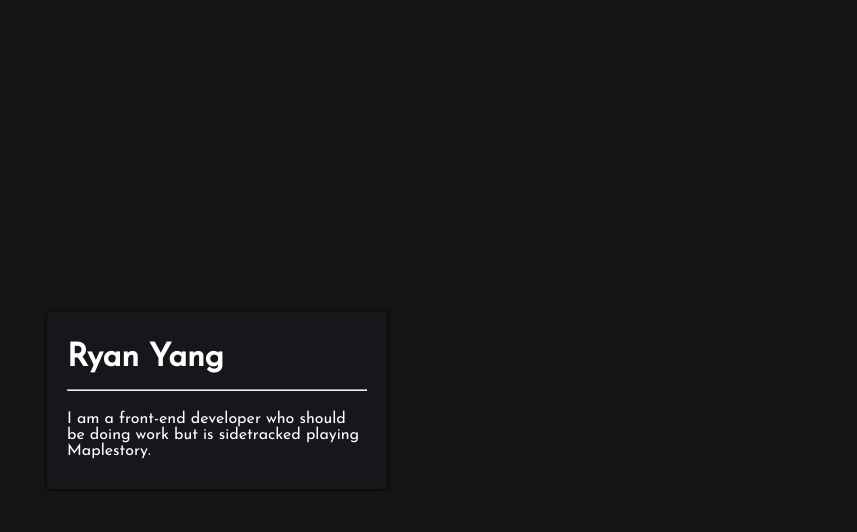
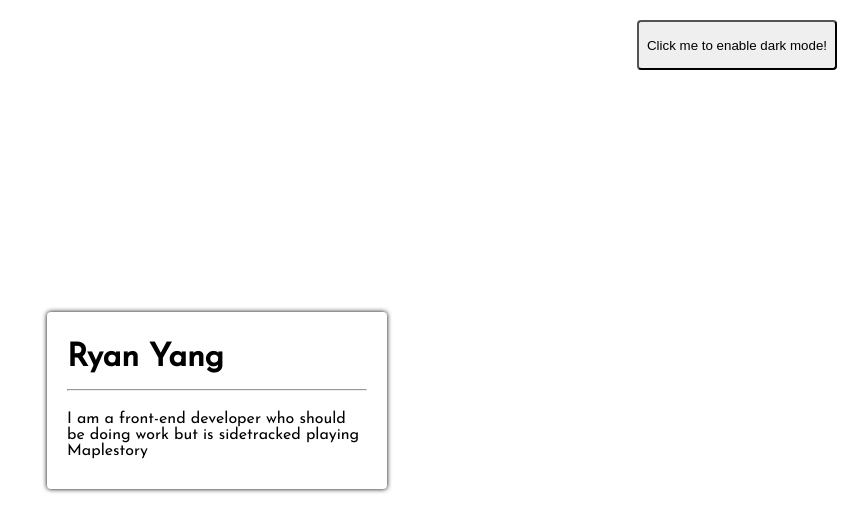
Before and after one commit to ryqndev/api-learn-ryqn-dev, a website: page content/making-a-theme-switcher/docs/index.html in a window 1280 px wide. Shown: the whole page, without its empty margins (423-1280 px from the left). Drawn offline with Linux system fonts and the light colour scheme.

Commit message:
added video demos as well as more javascript content

```diff
--- a/content/making-a-theme-switcher/docs/index.html
+++ b/content/making-a-theme-switcher/docs/index.html
@@ -7,12 +7,13 @@
     <script src="./script.js"></script>
   </head>
   <body>
+    <button onclick="toggleThemeAndSave();">Click me to enable dark mode!</button>
     <div class="card">
       <h1>Ryan Yang</h1>
       <hr />
       <p>
         I am a front-end developer who should be doing
-                work but is sidetracked playing Maplestory.
+        work but is sidetracked playing Maplestory
       </p>
     </div>
   </body>
--- a/content/making-a-theme-switcher/docs/script.js
+++ b/content/making-a-theme-switcher/docs/script.js
@@ -0,0 +1,19 @@
+let darkTheme = JSON.parse(localStorage.getItem('theme')) ?? false;
+// we also use JSON.parse(...) because localStorage always saves values as a string
+// but we need to parse the string for the actual boolean variable
+
+function toggleThemeAndSave(){
+    if(darkTheme){
+        document.documentElement.style.setProperty('--background', "white");
+        document.documentElement.style.setProperty('--card-background', "white");
+        document.documentElement.style.setProperty('--text-color', "black");
+    }else{
+        document.documentElement.style.setProperty('--background', "#151515");
+        document.documentElement.style.setProperty('--card-background', "#15171A");
+        document.documentElement.style.setProperty('--text-color', "white");
+    }
+    // finally, don't forget to change our darkTheme variable to reflect the new
+    // styles we just added and save it to our localstorage
+    darkTheme = !darkTheme;
+    localStorage.setItem('theme', darkTheme);
+}
--- a/content/making-a-theme-switcher/docs/style.css
+++ b/content/making-a-theme-switcher/docs/style.css
@@ -1,30 +1,38 @@
+:root {
+    --background: white;
+    --card-background: white;
+    --text-color: black;
+}
 * {
     margin: 0;
 }
-
 body {
     display: grid;
     height: 100vh;
     width: 100vw;
     font-family: 'Josefin Sans', sans-serif;
-
-    /* here are the styles below we want to 'toggle' later */
-    background-color: #151515;
-    color: white;
+    background-color: var(--background);
+    color: var(--text-color);
+    transition: background-color 500ms, color 500ms;
 }
-
+button{
+    position: absolute;
+    top: 20px;
+    right: 20px;
+    height: 50px;
+    width: 200px;
+    border-radius: 4px;
+}
 hr {
     margin: 15px 0px 20px;
     color: #f0f;
 }
-
 .card {
     place-self: center;
     max-width: 300px;
     padding: 30px 20px;
     border-radius: 4px;
     box-shadow: 0 0 5px black;
-
-    /* here are the styles below we want to 'toggle' later */
-    background-color: #15171b;
+    background-color: var(--card-background);
+    transition: background-color 500ms;
 }
```
Also changed, not shown: content/making-a-theme-switcher/README.md, content/making-a-theme-switcher/assets/dark_mode_toggle.gif (added), content/making-a-theme-switcher/assets/dark_mode_toggle_final.gif (added). Lines whose indentation alone changed are shown as unchanged.
